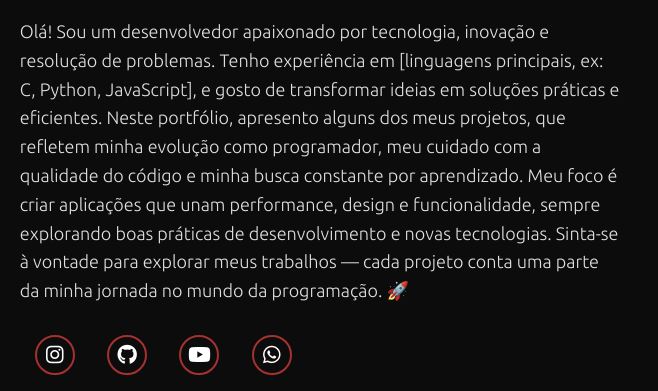
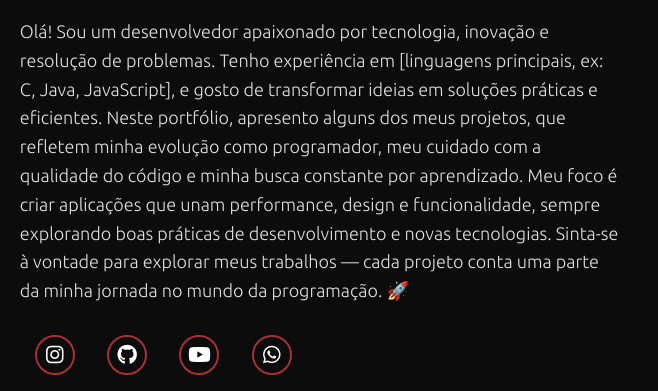
Before and after one commit to ImStormZN/Portifolio, a plain HTML site: page index.html in a window 1280 px wide. Shown: the part 217-608 px from the top of the page, 501-1159 px from the left. Drawn offline with Linux system fonts and the light colour scheme.

Commit message:
Update index.html

```diff
--- a/index.html
+++ b/index.html
@@ -23,7 +23,7 @@
         </div>
         <div class="home-content">
             <h1 id="titulo">Olá, me chamo <span>Kauan</span></h1>
-            <p>Olá! Sou um desenvolvedor apaixonado por tecnologia, inovação e resolução de problemas. Tenho experiência em [linguagens principais, ex: C, Python, JavaScript], e gosto de transformar ideias em soluções práticas e eficientes.
+            <p>Olá! Sou um desenvolvedor apaixonado por tecnologia, inovação e resolução de problemas. Tenho experiência em [linguagens principais, ex: C, Java, JavaScript], e gosto de transformar ideias em soluções práticas e eficientes.
                 Neste portfólio, apresento alguns dos meus projetos, que refletem minha evolução como programador, meu cuidado com a qualidade do código e minha busca constante por aprendizado.
 
                 Meu foco é criar aplicações que unam performance, design e funcionalidade, sempre explorando boas práticas de desenvolvimento e novas tecnologias.
```
